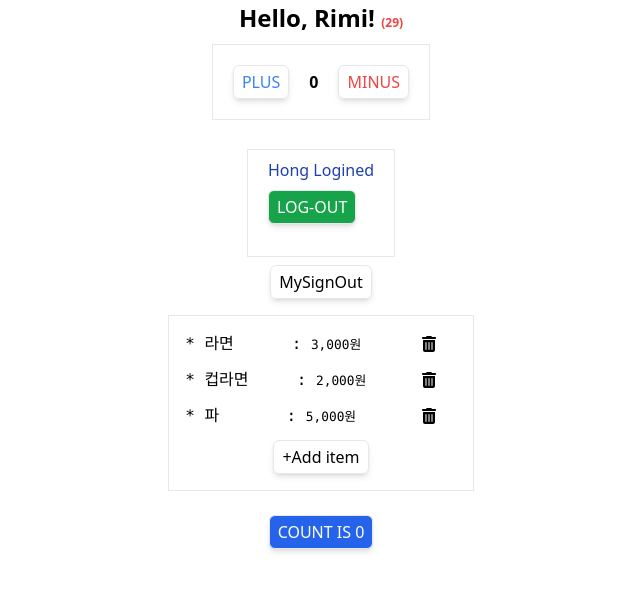
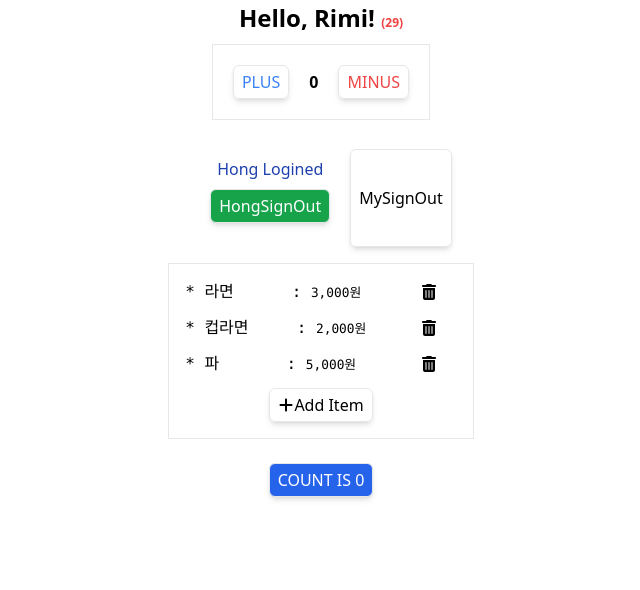
Before and after one commit to yermxx/sesac-practice, a React (Vite) app in the folder React/rbvite/: page / in a window 1280 px wide. Shown: the top 590 px of the page, without its empty margins (319-959 px from the left). Built offline with nearby package versions, Linux system fonts and the light colour scheme.

Commit message:
✨ (React) Refactor components

```diff
--- a/React/rbvite/src/components/My.tsx
+++ b/React/rbvite/src/components/My.tsx
@@ -2,9 +2,10 @@ import { LoginUser, Session } from '../App';
 import Profile from './Profile';
 import Login from './Login';
 import Button from './atoms/Button';
-import { FaTrashCan } from 'react-icons/fa6';
+import { FaPlus, FaTrashCan } from 'react-icons/fa6';
 import { FormEvent, useRef, useState } from 'react';
 import Input from './atoms/Input';
+import { TbShoppingCartOff, TbShoppingCartPlus } from 'react-icons/tb';
 
 type Props = {
   session: Session;
@@ -54,7 +55,7 @@ export default function My({
   return (
     <>
       {session.loginUser?.id ? (
-        <>
+        <div className='flex'>
           <Profile session={session} logout={logout} ref={logoutButtonRef} />
           <Button
             onClick={() => logoutButtonRef.current?.click()}
@@ -62,7 +63,7 @@ export default function My({
           >
             MySignOut
           </Button>
-        </>
+        </div>
       ) : (
         <Login login={login} />
       )}
@@ -97,16 +98,16 @@ export default function My({
               />
               <Input ref={priceRef} type='number' placeholder='item price...' />
               <Button type='reset' onClick={toggleEditing}>
-                Cancel
+                <TbShoppingCartOff />
               </Button>
               <Button type='submit' className='btn-primary'>
-                Save
+                <TbShoppingCartPlus />
               </Button>
             </form>
           ) : (
             // onClick={() => setIsEditing(true)}을 변수로 더 깔끔하게 처리
             <Button onClick={toggleEditing} className='mx-auto'>
-              +Add item
+              <FaPlus /> Add Item
             </Button>
           )}
         </li>
--- a/React/rbvite/src/components/Profile.tsx
+++ b/React/rbvite/src/components/Profile.tsx
@@ -1,5 +1,6 @@
 import { ForwardedRef, forwardRef } from 'react';
 import { Session } from '../App';
+import Button from './atoms/Button';
 
 type Props = {
   session: Session;
@@ -9,13 +10,13 @@ type Props = {
 const Profile = forwardRef(
   ({ session, logout }: Props, ref: ForwardedRef<HTMLButtonElement>) => {
     return (
-      <div className='mb-2 border px-5 py-2'>
-        <h3 className='mb-2 text-blue-800'>
+      <div className='mb-2 px-5 py-2'>
+        <h3 className='mb-2 text-center text-blue-800'>
           {session.loginUser?.name} Logined
         </h3>
-        <button onClick={logout} ref={ref} className='btn btn-success mb-6'>
-          Log-out
-        </button>
+        <Button onClick={logout} ref={ref} className='btn btn-success mb-6'>
+          HongSignOut
+        </Button>
       </div>
     );
   }
--- a/React/rbvite/src/components/atoms/Button.tsx
+++ b/React/rbvite/src/components/atoms/Button.tsx
@@ -1,4 +1,4 @@
-import { ReactNode } from 'react';
+import { forwardRef, ReactNode } from 'react';
 
 type Props = {
   type?: 'submit' | 'reset' | 'button' | undefined;
@@ -7,19 +7,21 @@ type Props = {
   children: ReactNode;
 } & React.ButtonHTMLAttributes<HTMLButtonElement>;
 
-export default function Button({
-  type = 'button',
-  children,
-  onClick = () => {},
-  className = '',
-}: Props) {
+const Button = forwardRef<HTMLButtonElement, Props>(
+  ({ type = 'button', className = '', children, ...props }, ref) => {
     return (
       <button
         type={type}
-      onClick={onClick}
+        ref={ref}
         className={`btn flex items-center justify-center normal-case ${className}`}
+        {...props}
       >
         {children}
       </button>
     );
   }
+);
+
+Button.displayName = 'Button';
+
+export default Button;
--- a/React/rbvite/src/components/molecules/LabelInput.tsx
+++ b/React/rbvite/src/components/molecules/LabelInput.tsx
@@ -29,6 +29,7 @@ export default function LabelInput({
         placeholder={placeholder}
         onChange={onChange}
         autoComplete='off'
+        className={className}
       />
     </div>
   );
```
Lines whose indentation alone changed are shown as unchanged.
